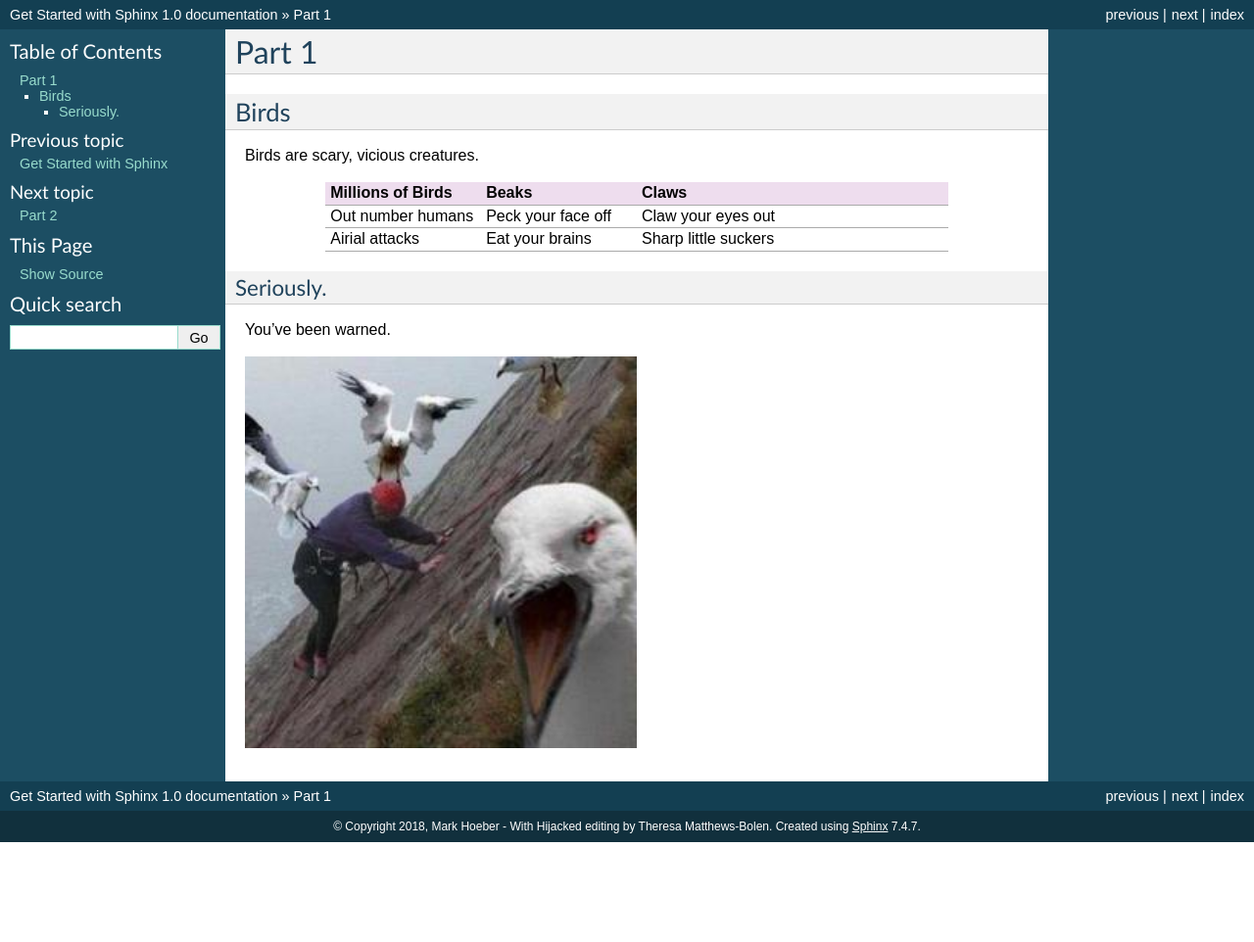
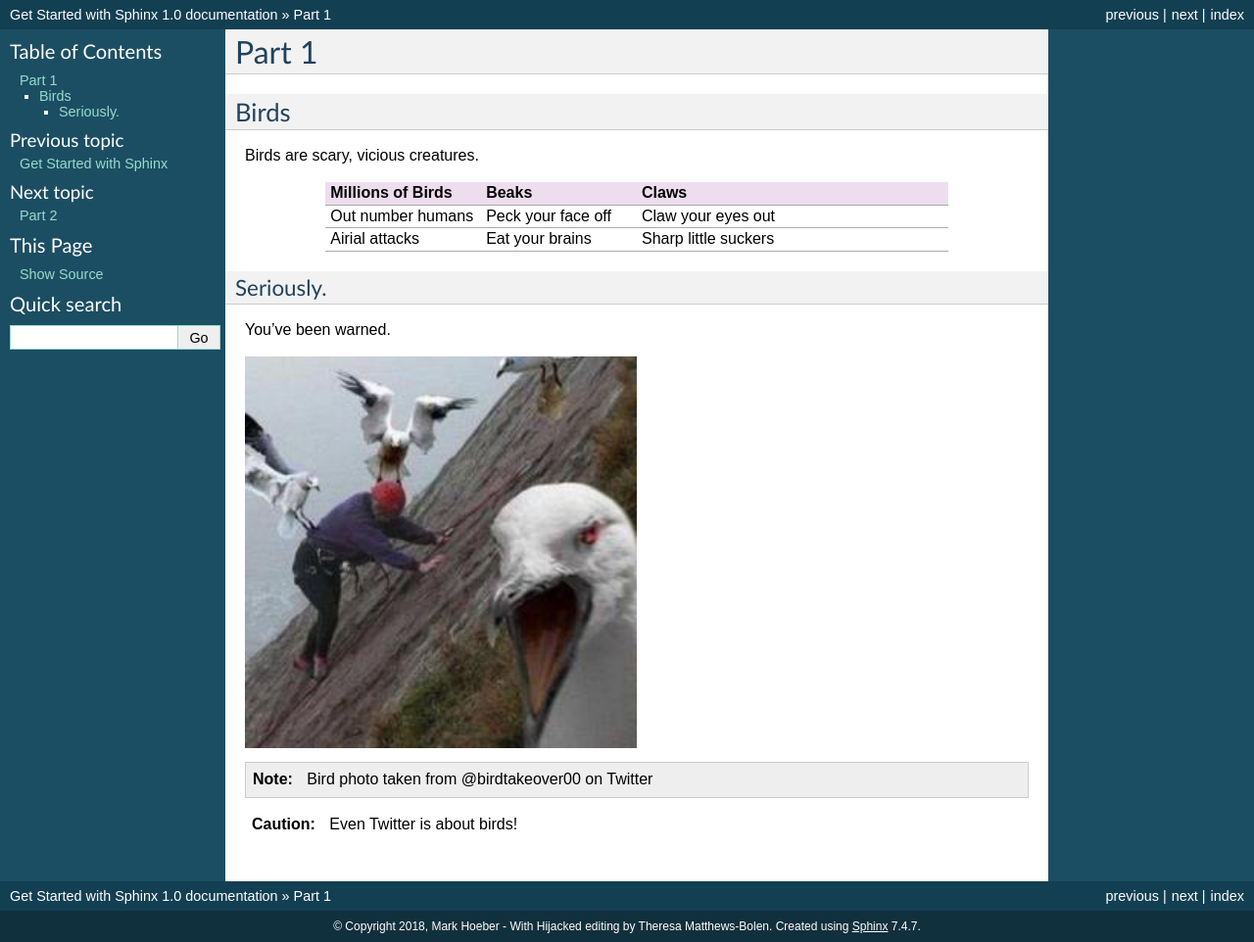
Before and after one commit to MarkHoeber/get_started_sphinx, a Sphinx documentation site: the page built from source/part-1.rst, in a window 1280 px wide. Shown: the whole page at 98% size. Built offline with Sphinx 7.4.7, drawn with Linux system fonts in a browser that asks for light colours; before the commit the page ends 900 px from its top, so only the background shows below that.

Commit message:
updated for file name update
added a little snark

```diff
--- a/source/part-1.rst
+++ b/source/part-1.rst
@@ -31,3 +31,7 @@ You've been warned.
 .. image:: birdtakeover.jpeg
   :width: 400
   :alt: Birds will rule.
+
+
+.. note:: Bird photo taken from @birdtakeover00 on Twitter
+.. caution:: Even Twitter is about birds!
```
